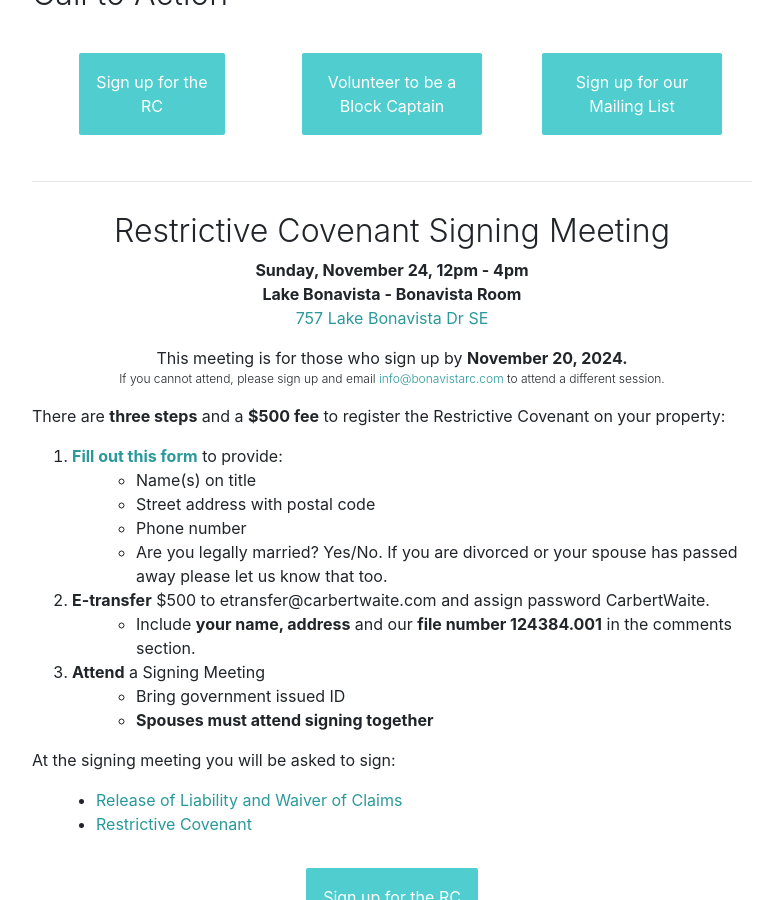
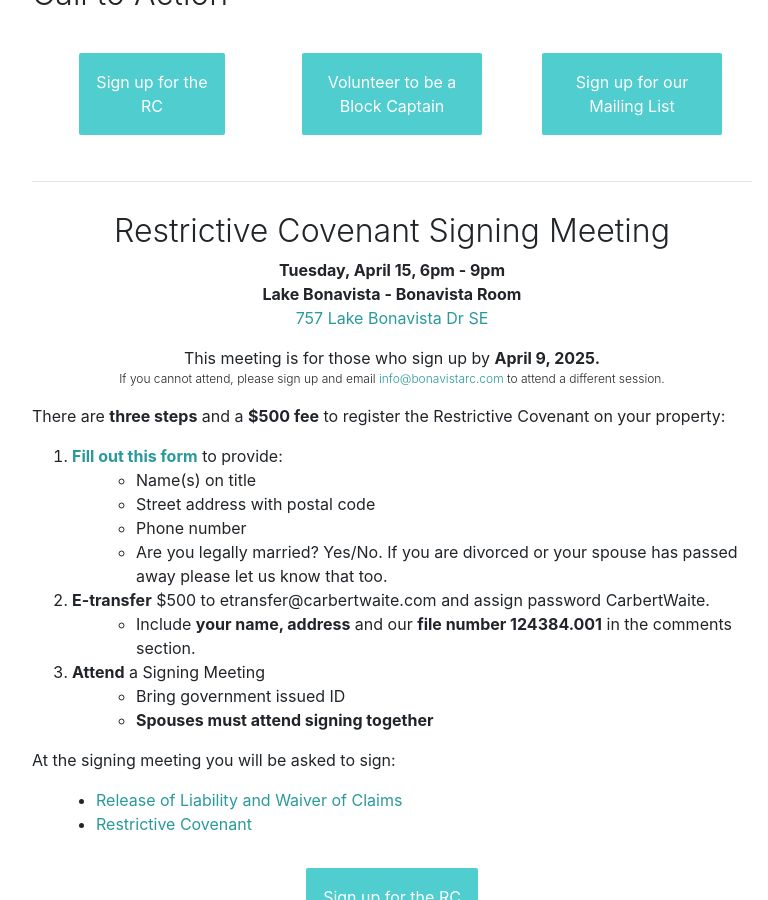
Before and after one commit to BonavistaRC/BonavistaRC.github.io, a Jekyll site: the page built from index.markdown, in a window 1280 px wide and 900 px high, scrolled down 2230 px. Shown: the whole window, without its empty margins (248-1016 px from the left). Built offline with Jekyll 4.4.1, drawn with Linux system fonts in a browser that asks for light colours.

Commit message:
Update signup_meeting_details.md

```diff
--- a/_includes/signup_meeting_details.md
+++ b/_includes/signup_meeting_details.md
@@ -1,8 +1,8 @@
 
 
-<p align="center" style="margin:0;padding-left: 0;"><b>Sunday, November 24, 12pm - 4pm</b> </p>
+<p align="center" style="margin:0;padding-left: 0;"><b>Tuesday, April 15, 6pm - 9pm</b> </p>
 <p align="center" style="margin:0;padding-left: 0;"><b>Lake Bonavista - Bonavista Room</b></p>
 <p align="center" style="padding-left: 0;"><a href="https://maps.app.goo.gl/8D8VYwfzaevEVm1B8">757 Lake Bonavista Dr SE</a></p>
 
-<p align="center" style="margin:0;padding-left: 0;">This meeting is for those who sign up by <b>November 20, 2024.</b></p>
+<p align="center" style="margin:0;padding-left: 0;">This meeting is for those who sign up by <b>April 9, 2025.</b></p>
 <p align="center" style="padding-left: 0;font-size: .75rem;font-weight: 300;">If you cannot attend, please sign up and email <a href="mailto:info@bonavistarc.com">info@bonavistarc.com</a> to attend a different session.</p>
```
